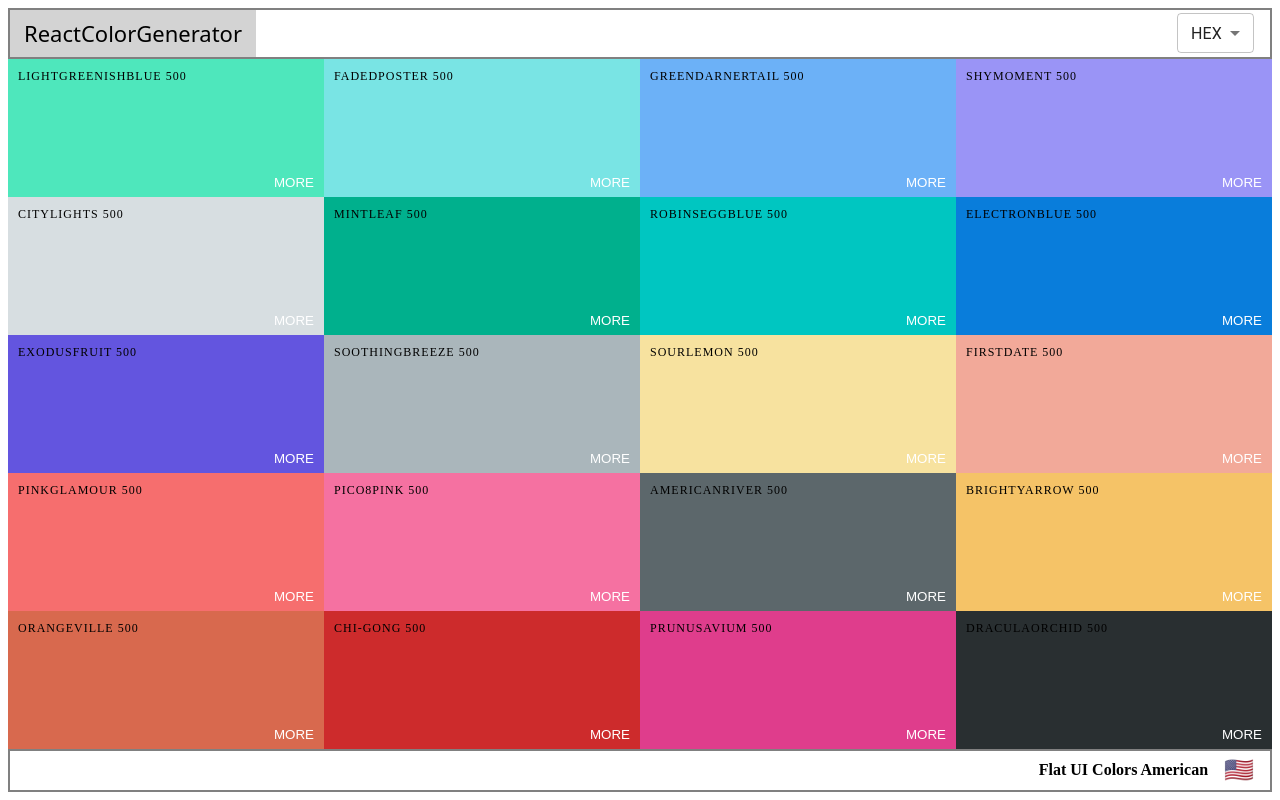
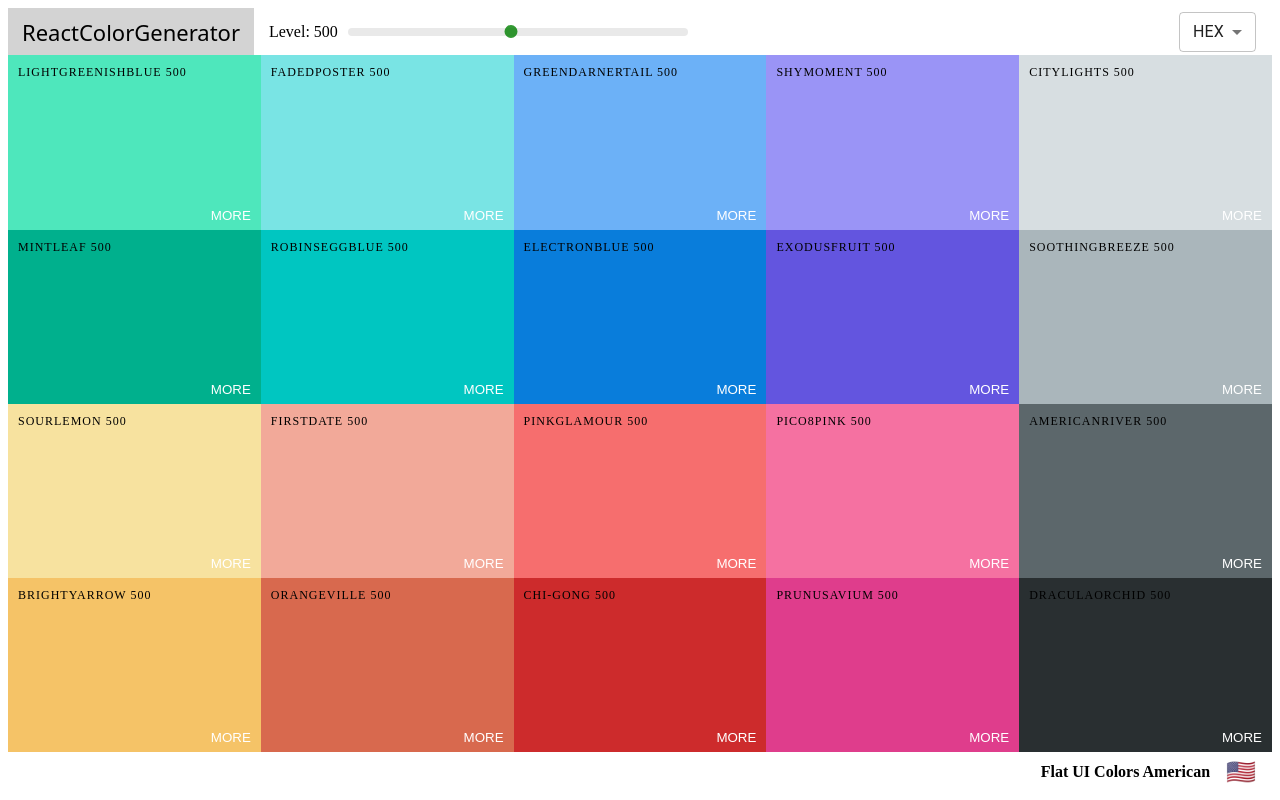
Before and after one commit to LaneBrents/ReactColorProject, a React (Vite) app in the folder vite-project/: page /palette/flat-ui-colors-american in a window 1280 px wide. Built offline with nearby package versions, Linux system fonts and the light colour scheme.

Commit message:
Add go-back box in shades

```diff
--- a/vite-project/src/components/Palette.jsx
+++ b/vite-project/src/components/Palette.jsx
@@ -45,6 +45,7 @@ export default function Palette(props) {
         level={level}
         changeLevel={changeLevel}
         handleChange={changeFormat}
+        showLevel
       />
       <div className="Palette-Colors">{colorBoxes}</div>
       <footer className="Palette-footer">
--- a/vite-project/src/components/SingleColorPalette.jsx
+++ b/vite-project/src/components/SingleColorPalette.jsx
@@ -3,10 +3,23 @@ import ColorBox from "./ColorBox";
 import NavBar from "./NavBar";
 import { Link } from "react-router-dom";
 
-
 export default function SingleColorPalette(props) {
   const { palette, colorId } = props;
-  const {paletteName, emoji} = props.palette;
+
+  const [state, setState] = useState({
+    level: 500,
+    format: "hex",
+  });
+
+  const { level, format } = state;
+
+  const changeLevel = (level) => {
+    setState({ ...state, level: level });
+  };
+
+  const changeFormat = (val) => {
+    setState({ ...state, format: val });
+  };
 
   const getShades = (palette, colorId) => {
     let allShades = [];
@@ -19,19 +32,7 @@ export default function SingleColorPalette(props) {
     }
     return allShades.slice(1);
   };
-  const changeFormat = (e) => {
-    setFormat(e.target.value);
-    setChanged(
-      true,
-      setTimeout(() => setChanged(false), 3000)
-    );
-  };
-  const closeSnackerBar = () => {
-    setChanged(false);
-  };
 
-  const [format, setFormat] = useState("hex");
-  const [changed, setChanged] = useState(false);
   const [shades] = useState(getShades(palette, colorId));
 
   const colorBoxes = shades.map((c) => (
@@ -43,24 +44,20 @@ export default function SingleColorPalette(props) {
     />
   ));
   return (
-    <div className="Palette">
-      <NavBar
-        handleChange={changeFormat}
-        format={format}
-        changed={changed}
-        closeSnackerBar={closeSnackerBar}
-        showLevel={false}
-      />
+    <div className="SingleColorPalette Palette">
+      <NavBar handleChange={changeFormat} format={format} showLevel={false} />
       <div className="Palette-Colors">
         {colorBoxes}
-        <Link to={`/palette/${palette.id}`}>
-          <button>Go Back</button>
-        </Link>
-        <footer className="Palette-footer">
+        <div className="go-back ColorBox">
+          <Link to={`/palette/${palette.id}`} className="back-button">
+            Go Back
+          </Link>
+        </div>
+      </div>
+      <footer className="Palette-footer">
         {palette.paletteName}
         <span className="emoji">{palette.emoji}</span>
       </footer>
-      </div>
     </div>
   );
 }
--- a/vite-project/src/styles/ColorBox.css
+++ b/vite-project/src/styles/ColorBox.css
@@ -1,13 +1,20 @@
 .ColorBox {
-    height: 20%;
-    width: 25%;
+    height: 25%;
+    width: 20%;
     margin: 0 auto;
     display: inline-block;
     position: relative;
     margin-bottom: -4px;
 }
+.SingleColorPalette .ColorBox {
+    height: 50%;
+}
 
-.copy-btn {
+.ColorBox.go-back {
+    background-color: black;
+}
+
+.copy-btn, .back-button {
     width: 100px;
     height: 30px;
     position: absolute;
@@ -24,9 +31,13 @@
     color: white;
     text-transform: uppercase;
     border: none;
-    opacity: 0;
     cursor: pointer;
     border-radius: 15px;
+    text-decoration: none;
+}
+
+.copy-btn {
+    opacity: 0;
 }
 
 .ColorBox:hover .copy-btn, .more-btn {
--- a/vite-project/src/styles/NavBar.css
+++ b/vite-project/src/styles/NavBar.css
@@ -3,7 +3,6 @@
     align-items: center;
     justify-content: flex-start;
     height: 6vh;
-    border: 2px solid grey;
 }
 
 .logo {
--- a/vite-project/src/styles/Palette.css
+++ b/vite-project/src/styles/Palette.css
@@ -15,7 +15,6 @@
     justify-content: flex-end;
     align-items: center;
     font-weight: bold;
-    border: 2px solid grey;
 }
 
 .emoji {
```
